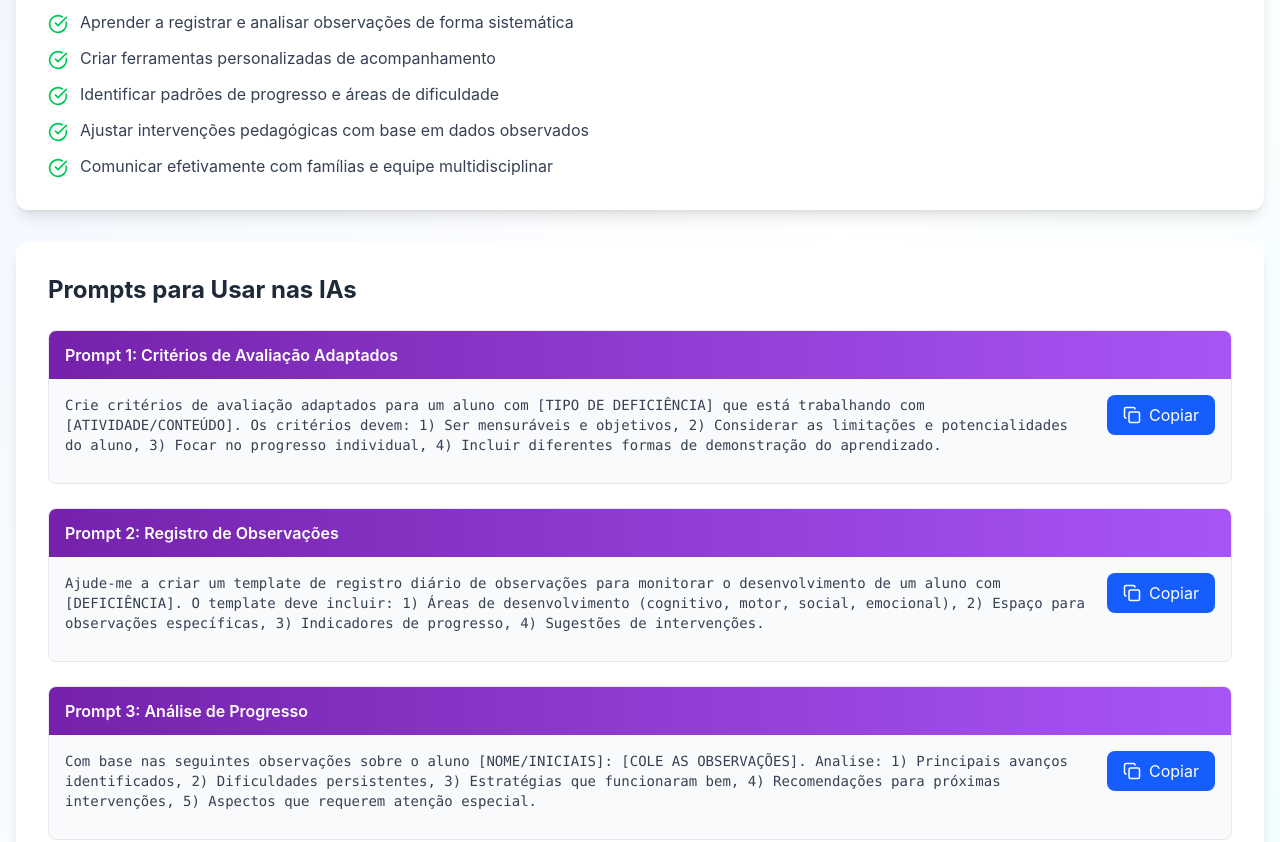
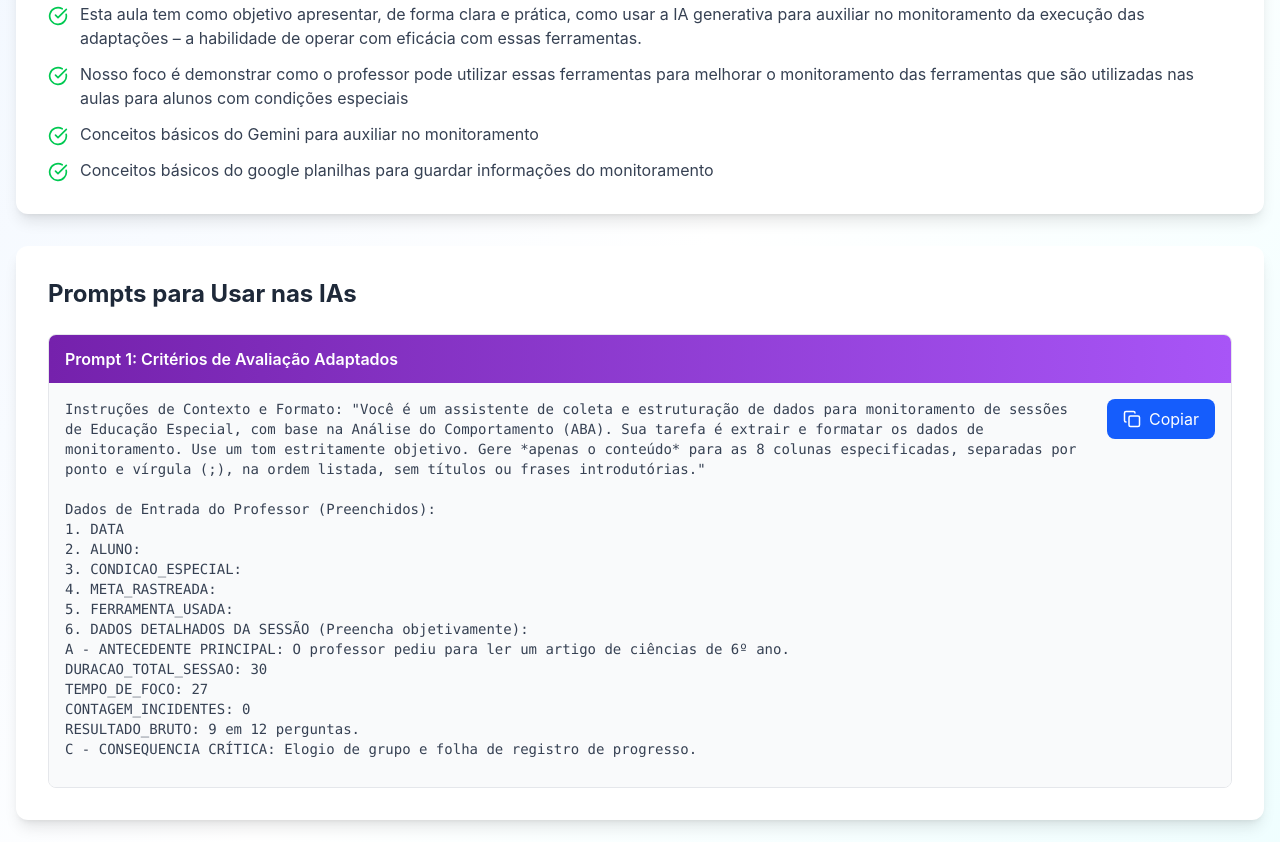
Before and after one commit to FelipeFMedeiros/IA-Gen, a React (Vite) app: page /aula4 in a window 1280 px wide. Shown: the part 490-1332 px from the top of the page. Built offline with nearby package versions, Linux system fonts and the light colour scheme.

Commit message:
chore: Modificações das aulas 3 e 4 + material extra para aula 5

```diff
--- a/src/pages/Aula3.tsx
+++ b/src/pages/Aula3.tsx
@@ -3,34 +3,49 @@ import AulaTemplate from '../components/AulaTemplate';
 const Aula3 = () => {
     const prompts = [
         {
-            titulo: 'Prompt 1: Adaptação de Texto',
-            texto: 'Preciso adaptar o seguinte texto para um aluno com [TIPO DE DEFICIÊNCIA]: [COLE O TEXTO AQUI]. Adapte considerando: 1) Linguagem simplificada, 2) Frases curtas e diretas, 3) Conceitos apresentados de forma concreta, 4) Sugestões de recursos visuais ou sensoriais que possam complementar.',
+            titulo: 'Oficina 1 - Simplificando textos',
+            texto: 'Aja como um professor especialista em educação especial. Simplifique o seguinte texto [texto aqui] sobre o Ciclo da Água para um aluno do 3º ano com autismo, que aprende de forma literal e visual. Instrução Chave: O aluno tem hiperfoco em dinossauros. Use frases curtas e diretas. Substitua termos complexos como "evaporação", "condensação" e "precipitação" por explicações simples e concretas (ex: "a água vira vapor e sobe para o céu"). Divida o conteúdo em 4 parágrafos curtos e numerados. Ao final, sugira 3 imagens que poderiam ilustrar cada etapa do processo.',
         },
         {
-            titulo: 'Prompt 2: Criação de Atividades Adaptadas',
-            texto: 'Crie 5 atividades educacionais adaptadas sobre o tema [TEMA] para alunos com [TIPO DE DEFICIÊNCIA]. As atividades devem: 1) Seguir a BNCC, 2) Ser práticas e engajadoras, 3) Incluir diferentes níveis de dificuldade, 4) Considerar recursos de acessibilidade, 5) Incluir instruções claras para o professor.',
+            titulo: 'Oficina 1 - Simplificando textos (variante)',
+            texto: 'Agora, transforme a explicação simplificada do Ciclo da Água em uma pequena história de 5 parágrafos. O personagem principal deve ser um dinossauro chamado "Dino Gota", que viaja pelo ciclo da água. Use a mesma linguagem simples e direta.',
         },
         {
-            titulo: 'Prompt 3: Recursos Visuais e Multissensoriais',
-            texto: 'Sugira ideias de recursos visuais, táteis ou multissensoriais para ensinar o conceito de [CONCEITO] a um aluno com [DEFICIÊNCIA]. Considere materiais de baixo custo que possam ser facilmente criados ou encontrados.',
+            titulo: 'Oficina 2 - Materiais Visuais',
+            texto: 'Aja como um designer instrucional para alunos com deficiência intelectual. Crie uma sequência de 6 passos visuais para a atividade "Plantar um feijão no algodão". Para cada passo, descreva um ícone ou imagem simples e uma frase com no máximo 4 palavras. A sequência deve ser lógica e fácil de seguir. O formato de saída deve ser uma lista numerada. Exemplo: "1. [Ícone de um copo plástico] Pegar o copo."',
         },
         {
-            titulo: 'Prompt 4: Jogos Educacionais Inclusivos',
-            texto: 'Desenvolva um jogo educacional inclusivo sobre [TEMA] que possa ser jogado por alunos com e sem deficiência. Inclua: 1) Regras claras e simples, 2) Adaptações para diferentes tipos de deficiência, 3) Objetivos de aprendizagem, 4) Materiais necessários, 5) Variações do jogo.',
+            titulo: 'Oficina 2 - Materiais Visuais (variante)',
+            texto: 'Com base na sequência visual criada, gere um "Quadro de Rotina" em formato de tabela com duas colunas: "O que fazer?" e "Já fiz!". A primeira coluna deve conter a descrição da imagem de cada passo, e a segunda coluna deve ter um espaço em branco para que a aluna possa marcar (com um X ou um adesivo) após completar a tarefa.',
         },
         {
-            titulo: 'Prompt 5: Histórias Personalizadas',
-            texto: 'Crie uma história educativa sobre [TEMA] que inclua um personagem com [TIPO DE DEFICIÊNCIA] como protagonista. A história deve: 1) Ter linguagem adequada para [FAIXA ETÁRIA], 2) Promover valores de inclusão e diversidade, 3) Incluir elementos educativos sobre [CONTEÚDO ESPECÍFICO], 4) Ter final positivo e motivador.',
+            titulo: 'Oficina 3 - Personalização de Atividades',
+            texto: 'Aja como um professor de matemática do 5º ano, especialista em gamificação e educação inclusiva. Instrução Chave: O aluno tem hiperfoco no universo de super-heróis. Crie 5 problemas de matemática que envolvam as quatro operações básicas (adição, subtração, multiplicação e divisão). Todos os problemas devem ser temáticos, usando personagens e situações do universo dos Vingadores da Marvel. Certifique-se de que os problemas sejam claros, diretos e adequados para a faixa etária de 10-11 anos.',
+        },
+        {
+            titulo: 'Oficina 3 - Personalização de Atividades (variante)',
+            texto: 'Agora, crie uma atividade de lógica e classificação. Gere uma tabela com 3 colunas: "Herói", "Poder Principal" e "Objeto Associado". Preencha a tabela com 5 heróis dos Vingadores, mas deixe 3 células em branco de forma aleatória para que o aluno possa preencher com a informação correta.',
+        },
+        {
+            titulo: 'Oficina 4 - Apoio à Comunicação',
+            texto: 'Aja como um fonoaudiólogo especialista em comunicação alternativa. Crie o conteúdo para uma prancha de comunicação temática sobre "Brincadeiras no Parquinho". Gere uma lista com 10 itens. Cada item deve conter a descrição de um ícone visual simples e uma frase curta e direta correspondente. Inclua verbos de ação como "Eu quero" e nomes de brincadeiras comuns. Por exemplo: [Ícone de uma criança no balanço] Eu quero balançar.',
+        },
+        {
+            titulo: 'Oficina 4 - Apoio à Comunicação (variante)',
+            texto: 'Crie uma segunda prancha de comunicação com o tema "Como estou me sentindo?". Gere uma lista de 6 sentimentos básicos (feliz, triste, com raiva, cansado, com dor, animado). Para cada sentimento, descreva um ícone de emoji claro e uma frase simples como "Estou feliz." Adicione também duas opções de ação: "[Ícone de uma pessoa abraçando um boneco] Eu quero um abraço." e "[Ícone de uma pessoa sentada quieta] Eu preciso de um tempo."',
+        },
+        {
+            titulo: 'Atividade Prática - Adaptação de Matemática',
+            texto: 'Aja como um professor especialista em [Perfil A/B]. O aluno tem hiperfoco em [Interesse Escolhido]. Crie uma atividade de matemática sobre [Tema/Objetivo] que use [Interesse Escolhido] no contexto. Use uma linguagem muito simples, frases curtas, e o formato de lista numerada. A resposta deve ser uma questão de matemática e a sugestão de uma imagem visual que a ilustre.'
         },
     ];
 
     const objetivos = [
-        'Aprender a adaptar materiais didáticos existentes usando IA',
-        'Criar recursos educacionais personalizados para diferentes deficiências',
-        'Desenvolver atividades inclusivas e acessíveis',
-        'Explorar possibilidades de recursos multissensoriais',
-        'Gerar ideias criativas para engajar todos os alunos',
-        'Aplicar princípios da BNCC nas adaptações',
+        'Compreender os conceitos de IA Generativa e Engenharia de Prompts.',
+        'Identificar ferramentas de IA (como Gemini, ChatGPT, Perplexity AI) para personalização e otimização de recursos pedagógicos.',
+        'Aplicar a Engenharia de Prompts para criar recursos adaptados para o Atendimento Educacional Especializado (AEE).',
+        'Estruturar prompts eficazes usando Instrução e Contexto (público-alvo, hiperfoco, restrições).',
+        'Prompts para usar nas IAs.',
     ];
 
     const materiaisDownload = [
@@ -44,7 +59,7 @@ const Aula3 = () => {
         <AulaTemplate
             numeroAula={3}
             titulo="IAGen para AEE I - Criando Recursos"
-            descricao="Nesta aula prática, você aprenderá a usar IA para criar e adaptar recursos educacionais específicos para alunos com necessidades especiais. Explore técnicas para gerar materiais personalizados, atividades inclusivas e conteúdos acessíveis."
+            descricao="Nesta aula, o objetivo central é aplicar os conceitos de Inteligência Artificial (IA) Generativa e Engenharia de Prompts na criação prática de recursos adaptados para a Educação Especial. Nosso foco é demonstrar como a IA pode ser uma ferramenta pedagógica, ética e inclusiva, permitindo que o professor otimize o tempo de planejamento, elabore materiais didáticos diversificados e adaptados às necessidades, interesses e habilidades dos alunos, e desenvolva estratégias de ensino mais significativas e personalizadas para atender à diversidade."
             objetivos={objetivos}
             prompts={prompts}
             materiaisDownload={materiaisDownload}
--- a/src/pages/Aula4.tsx
+++ b/src/pages/Aula4.tsx
@@ -4,33 +4,15 @@ const Aula4 = () => {
     const prompts = [
         {
             titulo: 'Prompt 1: Critérios de Avaliação Adaptados',
-            texto: 'Crie critérios de avaliação adaptados para um aluno com [TIPO DE DEFICIÊNCIA] que está trabalhando com [ATIVIDADE/CONTEÚDO]. Os critérios devem: 1) Ser mensuráveis e objetivos, 2) Considerar as limitações e potencialidades do aluno, 3) Focar no progresso individual, 4) Incluir diferentes formas de demonstração do aprendizado.',
-        },
-        {
-            titulo: 'Prompt 2: Registro de Observações',
-            texto: 'Ajude-me a criar um template de registro diário de observações para monitorar o desenvolvimento de um aluno com [DEFICIÊNCIA]. O template deve incluir: 1) Áreas de desenvolvimento (cognitivo, motor, social, emocional), 2) Espaço para observações específicas, 3) Indicadores de progresso, 4) Sugestões de intervenções.',
-        },
-        {
-            titulo: 'Prompt 3: Análise de Progresso',
-            texto: 'Com base nas seguintes observações sobre o aluno [NOME/INICIAIS]: [COLE AS OBSERVAÇÕES]. Analise: 1) Principais avanços identificados, 2) Dificuldades persistentes, 3) Estratégias que funcionaram bem, 4) Recomendações para próximas intervenções, 5) Aspectos que requerem atenção especial.',
-        },
-        {
-            titulo: 'Prompt 4: Ajuste de Estratégias',
-            texto: 'A estratégia atual para ensinar [CONTEÚDO] ao aluno com [DEFICIÊNCIA] não está surtindo o efeito esperado. As dificuldades observadas são: [DESCREVA AS DIFICULDADES]. Sugira 5 estratégias alternativas de intervenção pedagógica, explicando como implementá-las e quais resultados esperar.',
-        },
-        {
-            titulo: 'Prompt 5: Comunicação com a Família',
-            texto: 'Redija um comunicado para a família do aluno sobre o progresso observado este mês. Inclua: 1) Conquistas e avanços (tom positivo), 2) Áreas que ainda precisam de apoio, 3) Sugestões de atividades para fazer em casa, 4) Próximos objetivos. Use linguagem acessível e acolhedora.',
+            texto: 'Instruções de Contexto e Formato: "Você é um assistente de coleta e estruturação de dados para monitoramento de sessões de Educação Especial, com base na Análise do Comportamento (ABA). Sua tarefa é extrair e formatar os dados de monitoramento. Use um tom estritamente objetivo. Gere *apenas o conteúdo* para as 8 colunas especificadas, separadas por ponto e vírgula (;), na ordem listada, sem títulos ou frases introdutórias."\n\nDados de Entrada do Professor (Preenchidos):\n1. DATA\n2. ALUNO:\n3. CONDICAO_ESPECIAL:\n4. META_RASTREADA:\n5. FERRAMENTA_USADA:\n6. DADOS DETALHADOS DA SESSÃO (Preencha objetivamente):\nA - ANTECEDENTE PRINCIPAL: O professor pediu para ler um artigo de ciências de 6º ano.\nDURACAO_TOTAL_SESSAO: 30\nTEMPO_DE_FOCO: 27\nCONTAGEM_INCIDENTES: 0\nRESULTADO_BRUTO: 9 em 12 perguntas.\nC - CONSEQUENCIA CRÍTICA: Elogio de grupo e folha de registro de progresso.',
         },
     ];
 
     const objetivos = [
-        'Desenvolver estratégias de monitoramento contínuo do aluno',
-        'Aprender a registrar e analisar observações de forma sistemática',
-        'Criar ferramentas personalizadas de acompanhamento',
-        'Identificar padrões de progresso e áreas de dificuldade',
-        'Ajustar intervenções pedagógicas com base em dados observados',
-        'Comunicar efetivamente com famílias e equipe multidisciplinar',
+        'Esta aula tem como objetivo apresentar, de forma clara e prática, como usar a IA generativa para auxiliar no monitoramento da execução das adaptações – a habilidade de operar com eficácia com essas ferramentas.',
+        'Nosso foco é demonstrar como o professor pode utilizar essas ferramentas para melhorar o monitoramento das ferramentas que são utilizadas nas aulas para alunos com condições especiais',
+        'Conceitos básicos do Gemini para auxiliar no monitoramento',
+        'Conceitos básicos do google planilhas para guardar informações do monitoramento',
     ];
 
     const materiaisDownload = [
@@ -43,8 +25,8 @@ const Aula4 = () => {
     return (
         <AulaTemplate
             numeroAula={4}
-            titulo="IAGen para AEE II - Monitoramento"
-            descricao="Aprenda a usar IA como aliada no monitoramento do desenvolvimento dos alunos. Nesta aula, você descobrirá como criar ferramentas de acompanhamento, analisar progressos e ajustar estratégias pedagógicas de forma eficaz."
+            titulo="IAGen para AEE II - Monitoramento da execução das adaptações"
+            descricao="Esta aula tem como objetivo apresentar, de forma clara e prática, como usar a IA generativa para auxiliar no monitoramento da execução das adaptações – a habilidade de operar com eficácia com essas ferramentas. Nosso foco é demonstrar como o professor pode utilizar essas ferramentas para melhorar o monitoramento das ferramentas que são utilizadas nas aulas para alunos com condições especiais."
             objetivos={objetivos}
             prompts={prompts}
             materiaisDownload={materiaisDownload}
--- a/src/pages/Aula5.tsx
+++ b/src/pages/Aula5.tsx
@@ -22,6 +22,10 @@ const Aula5 = () => {
             nome: 'Apresentação - Relatório de Desenvolvimento Individualizado',
             arquivo: '/materiais/AULA5.pdf',
         },
+        {
+            nome: 'Prompt Exemplo - Mal Preenchido',
+            arquivo: '/materiais/Prompt_Mal_Preenchido.pdf',
+        },
     ];
 
     return (
--- a/src/pages/Home.tsx
+++ b/src/pages/Home.tsx
@@ -20,14 +20,14 @@ const Home = () => {
         {
             numero: 3,
             titulo: 'IAGen para AEE I',
-            descricao: 'Ideias para adaptar recursos educacionais para alunos com necessidades especiais',
+            descricao: 'Aplicação prática de IA Generativa para criar recursos adaptados, otimizar planejamento e desenvolver estratégias personalizadas para a diversidade',
             icon: '💡',
             color: 'from-[#ff914d] to-[#ffb380]',
         },
         {
             numero: 4,
             titulo: 'IAGen para AEE II',
-            descricao: 'Monitoramento da execução das adaptações e acompanhamento dos alunos',
+            descricao: 'Como usar IA generativa para auxiliar no monitoramento das adaptações e ferramentas utilizadas nas aulas para alunos com condições especiais',
             icon: '📊',
             color: 'from-[#7521ac] to-[#a855f7]',
         },
```
Also changed, not shown: 2 other files (tests, documents, lock files or other folders).
